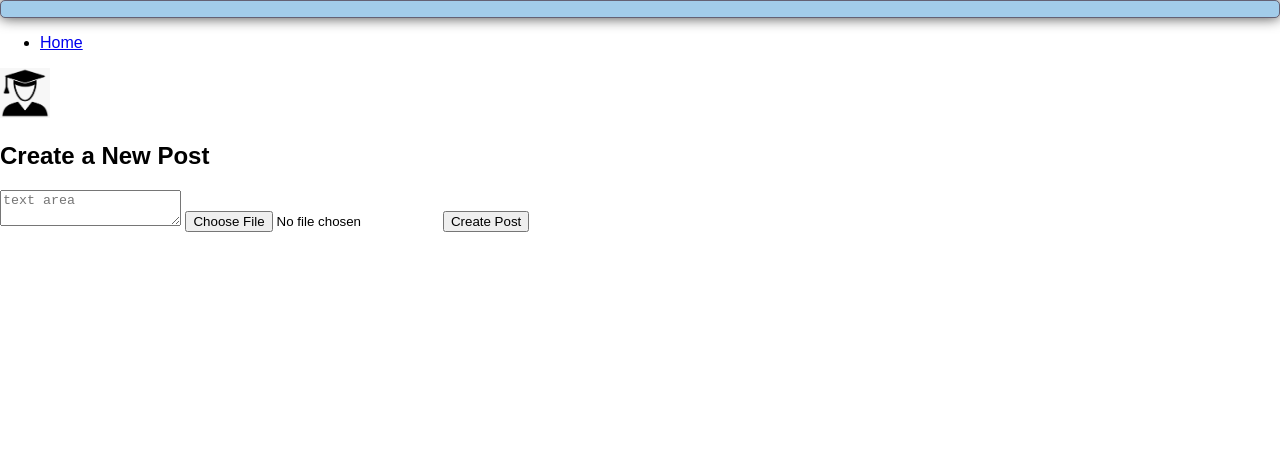
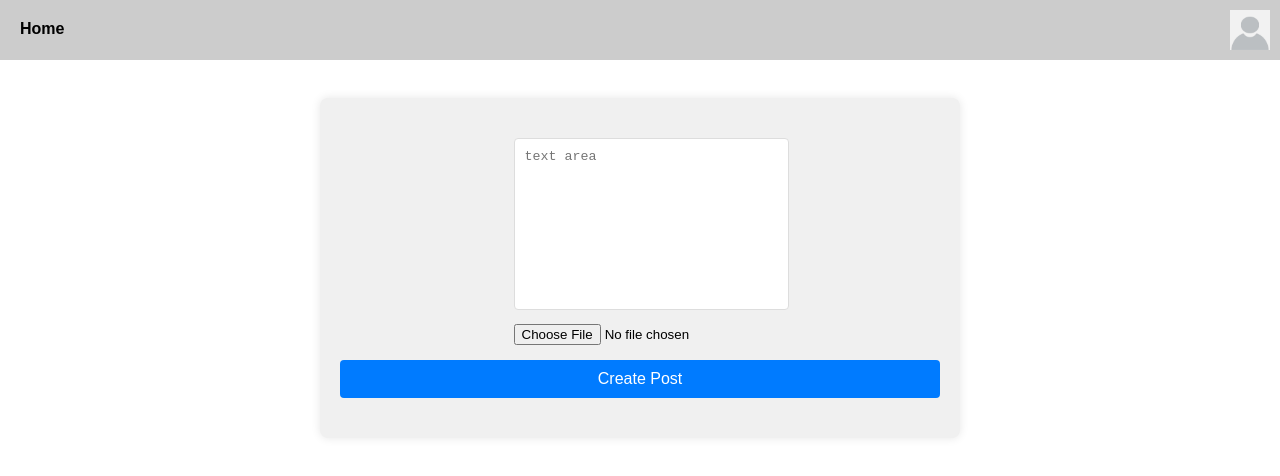
Before and after one commit to tillboesch/WAD, a plain HTML site: page addPost.html in a window 1280 px wide. Drawn offline with Linux system fonts and the light colour scheme.

Commit message:
finished styling add post

```diff
--- a/addPost.html
+++ b/addPost.html
@@ -13,21 +13,22 @@
 
 <body>
 
-    <header class="header"></header>
-        <ul class="nav">
-            <li><a href="index.html">Home</a></li>
-        </ul>
+    <header>
+        <nav>
+            <a href="index.html" id="home-link">Home</a>
+            <img src="res/images/user-icon.png" alt="User Profile" class="profile-icon">
+        </nav>
+    </header>
+<br>
+    <div id="postcontainer">
 
-        <a class="logo" href="#"><img src="res/images/me.png" width="50" height="50" alt="My picture"></a>
-    </header>
-
-    <div class="post-container">
-        <h2>Create a New Post</h2>
-        <form class="post-form" action="#" method="POST" enctype="multipart/form-data">
+        <form id="post-form" action="#" method="POST" enctype="multipart/form-data">
             <textarea name="post_content" placeholder="text area" required></textarea>
+            <br>
             <input type="file" name="post_image" accept="image/*">
-            <button type="submit">Create Post</button>
+            <br>
         </form>
+        <button onclick="document.location='index.html'">Create Post</button>
     </div>
 
 </body>
--- a/res/css/style.css
+++ b/res/css/style.css
@@ -101,3 +101,63 @@ main {
     align-items: center;
     justify-content: center;
 }
+
+
+/* Style for the post container */
+#postcontainer {
+    /* Centers the container horizontally */
+    margin: 20px auto;
+
+    /* Controls the width of the container */
+    width: 50%;
+    max-width: 600px;
+
+    /* Adds padding inside the container */
+    padding: 20px;
+
+    /* Adds a grey background color */
+    background-color: #f0f0f0;
+
+    /* Rounds the corners */
+    border-radius: 8px;
+
+    /* Adds a slight shadow to the container */
+    box-shadow: 0 0 10px rgba(0, 0, 0, 0.1);
+
+    /* Flexbox to center the content inside the container */
+    display: flex;
+    flex-direction: column; /* Arrange items in a column */
+    justify-content: center; /* Center vertically */
+    align-items: center; /* Center horizontally */
+    height: 300px; /* Set a height to the container, adjust as necessary */
+}
+
+/* Additional styles for form elements */
+#post-form textarea {
+    width: 100%;
+    height: 150px;
+    padding: 10px;
+    margin-bottom: 10px;
+    border: 1px solid #ddd;
+    border-radius: 4px;
+    resize: none;
+}
+
+#post-form input[type="file"] {
+    margin-bottom: 15px;
+}
+
+button {
+    width: 100%;
+    padding: 10px;
+    background-color: #007bff;
+    color: white;
+    border: none;
+    border-radius: 4px;
+    cursor: pointer;
+    font-size: 16px;
+}
+
+button:hover {
+    background-color: #0056b3;
+}
```
